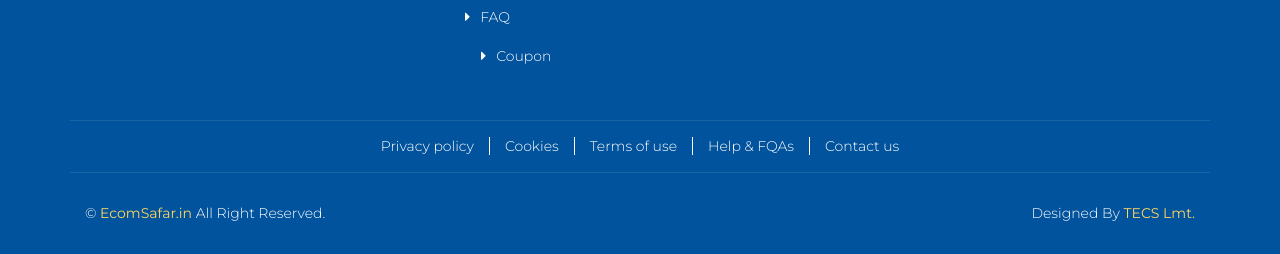
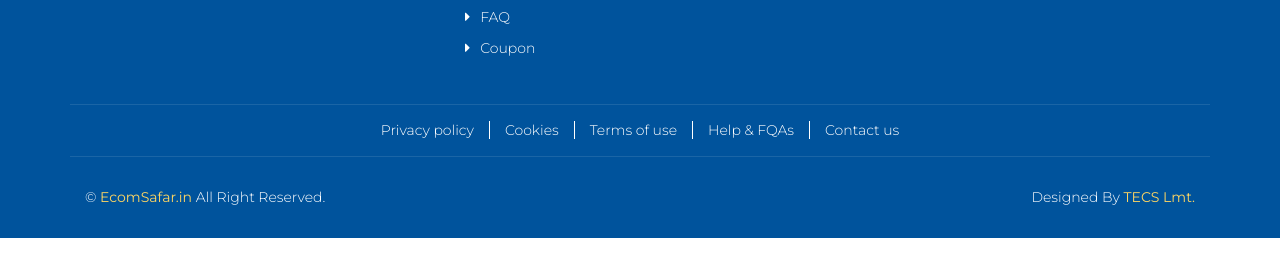
Before and after one commit to akhil1248/newecom, a plain HTML site: page index.html in a window 1280 px wide. Shown: the part 5602-5856 px from the top of the page. Drawn offline with nearby package versions, Linux system fonts and the light colour scheme.

Commit message:
Update index.html

```diff
--- a/index.html
+++ b/index.html
@@ -878,7 +878,7 @@
                                 <a href="http://ecomsafar.in/portfolio.html">Our Products</a>
                                 <a href="http://ecomsafar.in/contact.html">Contact Us</a>
                                 <a href="http://ecomsafar.in/faq.html">FAQ</a>
-				<a href="http://ecomsafar.in/coupon.html" class="nav-item nav-link">Coupon</a>
+				<a href="http://ecomsafar.in/coupon.html">Coupon</a>
 
                             </div>
                         </div>
```
